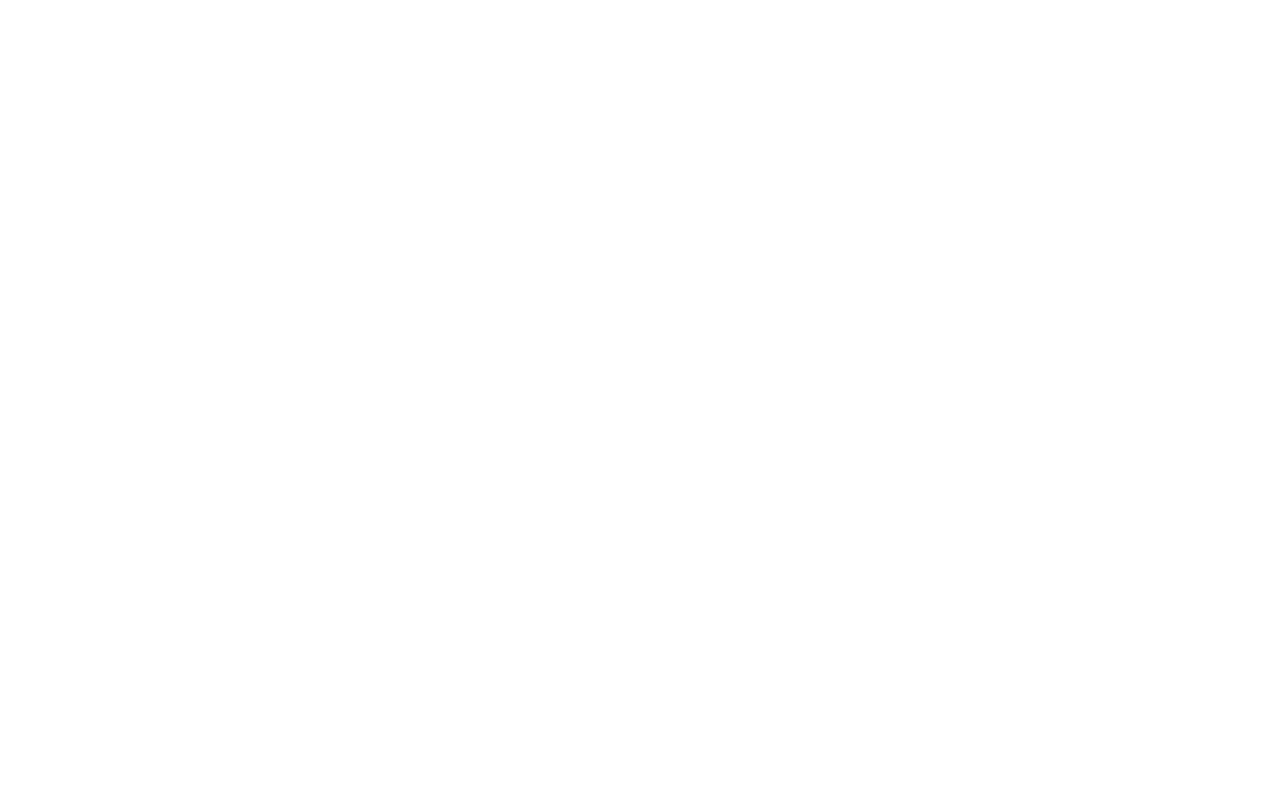
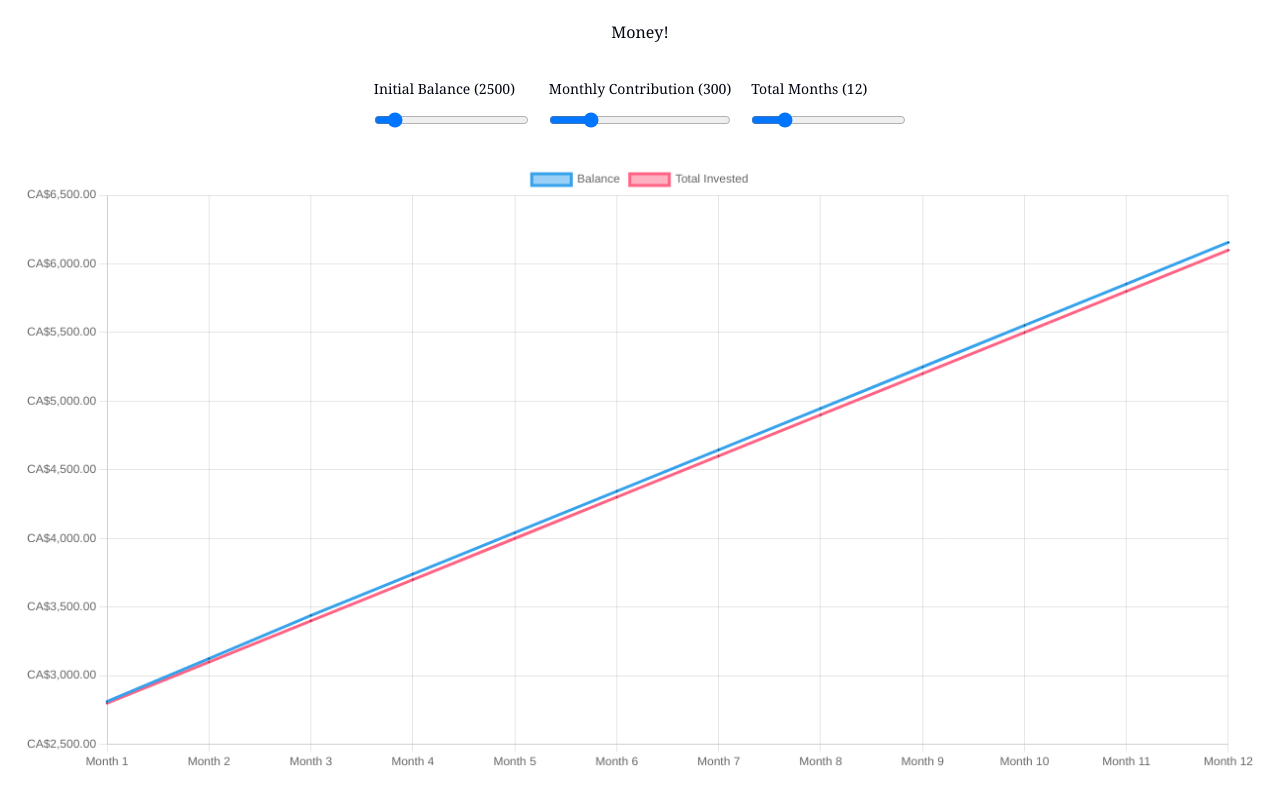
Before and after one commit to iammola/savings-projection, a Svelte app: page / in a window 1280 px wide. Built offline with nearby package versions, Linux system fonts and the light colour scheme.

Commit message:
✨ feat: add chart and other features
- render chart, balance, invested and interest earned values
- allow configuring initial balance, monthly contribution, and total time values

```diff
--- a/index.html
+++ b/index.html
@@ -3,7 +3,7 @@
   <head>
     <meta charset="UTF-8" />
     <meta name="viewport" content="width=device-width, initial-scale=1.0" />
-    <link href="/src/styles.css" rel="stylesheet" />
+    <link href="/src/app.css" rel="stylesheet" />
     <title>---</title>
   </head>
   <body>
--- a/package.json
+++ b/package.json
@@ -14,7 +14,9 @@
     "@tailwindcss/vite": "^4.1.4",
     "@tsconfig/svelte": "^5.0.4",
     "@types/node": "^22.14.1",
+    "bits-ui": "^1.3.19",
     "prettier": "^3.5.3",
+    "prettier-plugin-svelte": "^3.3.3",
     "prettier-plugin-tailwindcss": "^0.6.11",
     "svelte": "^5.23.1",
     "svelte-check": "^4.1.5",
@@ -25,5 +27,9 @@
     "tw-animate-css": "^1.2.5",
     "typescript": "~5.7.2",
     "vite": "^6.3.1"
+  },
+  "dependencies": {
+    "chart.js": "^4.4.9",
+    "clsx": "^2.1.1"
   }
 }
--- a/prettier.config.js
+++ /dev/null
@@ -1,7 +0,0 @@
-/** @type {import('prettier').Config} */
-export default {
-  printWidth: 120,
-  plugins: ["prettier-plugin-tailwindcss"],
-  tailwindStylesheet: "./src/app.css",
-  experimentalTernaries: true,
-};
--- a/src/App.svelte
+++ b/src/App.svelte
@@ -1,4 +1,109 @@
 <script lang="ts">
+  import { Tooltip } from "chart.js";
+
+  import Chart from "$lib/components/Chart.svelte";
+  import { Input } from "$lib/components/shadcn/input";
+  import { Label } from "$lib/components/shadcn/label";
+
+  const currencyFormatter = new Intl.NumberFormat(undefined, { style: "currency", currency: "CAD" });
+
+  let initialBalance = $state(2500);
+  let monthlyContribution = $state(300);
+  let totalMonths = $state(12 /* 1 Year */);
+
+  const bonusInterest = [
+    { minMonth: 0, maxMonth: 2, rate: 5 }, // Between the first 3 months, give an additional 5% interest
+    { minContribution: 200, rate: 0.25 }, // Give an additional 0.25% interest if the closing balance is 200 more than the previous month
+  ];
+  const interestTiers = [
+    { min: 0, rate: 0.25 },
+    { min: 10e3, rate: 0.3 },
+    { min: 25e3, rate: 0.55 },
+    { min: 10e4, rate: 0.8 },
+    { min: 5e5, rate: 1 },
+  ];
+
+  const data = $derived(calculateAccountGrowth(initialBalance, monthlyContribution, totalMonths));
+
+  function calculateAccountGrowth(initialBalance: number, monthlyContribution: number, totalMonths: number) {
+    const FALLBACK = { interestEarned: 0, invested: initialBalance, balance: initialBalance };
+
+    return Array.from({ length: totalMonths }).reduce<Array<typeof FALLBACK>>((acc, _, monthIndex) => {
+      const previous = acc[monthIndex - 1] ?? FALLBACK;
+      const interestRate = [
+        interestTiers.findLast((tier) => tier.min < previous.balance)?.rate ?? 0,
+        ...bonusInterest.flatMap((i) => {
+          if (i.minContribution != null && monthlyContribution < i.minContribution) return [];
+          if (i.minMonth != null && monthIndex < i.minMonth) return [];
+          if (i.maxMonth != null && monthIndex > i.maxMonth) return [];
+          return i.rate;
+        }),
+      ].reduce((acc, cur) => acc + cur / (12 * 100), 0);
+
+      const nextInvested = +(previous.invested + monthlyContribution).toFixed(2);
+      const nextInterestEarned = +(previous.interestEarned + previous.balance * interestRate).toFixed(2);
+
+      return [
+        ...acc,
+        { invested: nextInvested, interestEarned: nextInterestEarned, balance: nextInterestEarned + nextInvested },
+      ];
+    }, []);
+  }
 </script>
 
-<main></main>
+<main class="flex h-screen w-screen flex-col items-center justify-center-safe gap-4 p-4 *:min-h-0">
+  <h1>Money!</h1>
+  <p></p>
+  <section class="flex shrink-0 gap-5">
+    <div>
+      <Label>Initial Balance ({initialBalance})</Label>
+      <Input type="range" bind:value={initialBalance} min={0} max={10e5} step={100} />
+    </div>
+    <div>
+      <Label>Monthly Contribution ({monthlyContribution})</Label>
+      <Input type="range" bind:value={monthlyContribution} min={0} max={2e3} step={10} />
+    </div>
+    <div>
+      <Label>Total Months ({totalMonths})</Label>
+      <Input type="range" bind:value={totalMonths} min={0} max={12 * 9} step={1} />
+    </div>
+  </section>
+  <Chart
+    type="line"
+    data={{
+      labels: data.map((_, i) => `Month ${i + 1}`),
+      datasets: [
+        {
+          label: "Balance",
+          data: data.map((d) => d.balance),
+          normalized: true,
+          pointRadius: 1,
+          pointBackgroundColor: "black",
+        },
+        {
+          label: "Total Invested",
+          data: data.map((d) => d.invested),
+          normalized: true,
+          pointRadius: 1,
+          pointBackgroundColor: "black",
+        },
+      ],
+    }}
+    options={{
+      animation: false,
+      scales: {
+        y: { ticks: { callback: (tickValue) => currencyFormatter.format(+tickValue) } },
+      },
+      interaction: { intersect: false, mode: "index" },
+      plugins: {
+        tooltip: {
+          callbacks: {
+            footer: ([a]) => `Interest Earned: ${currencyFormatter.format(data[a.dataIndex].interestEarned)}`,
+          },
+        },
+      },
+    }}
+    plugins={[Tooltip]}
+    class="p-2"
+  />
+</main>
--- a/src/app.css
+++ b/src/app.css
@@ -30,7 +30,7 @@
   --foreground: oklch(0.985 0.002 247.839);
   --card: oklch(0.21 0.034 264.665);
   --card-foreground: oklch(0.985 0.002 247.839);
-  --popover: oklch(00.13 0.028 261.692);
+  --popover: oklch(0.21 0.034 264.665);
   --popover-foreground: oklch(0.985 0.002 247.839);
   --primary: oklch(0.928 0.006 264.531);
   --primary-foreground: oklch(0.21 0.034 264.665);
@@ -69,18 +69,21 @@
   --color-card: var(--card);
   --color-card-foreground: var(--card-foreground);
 
-  --rounded-xl: calc(var(--radius) + 4px);
   --rounded-lg: var(--radius);
   --rounded-md: calc(var(--radius) - 2px);
   --rounded-sm: calc(var(--radius) - 4px);
 }
 
+@utility container {
+  padding-inline: 2rem;
+  margin-inline: auto;
+}
+
 @layer base {
   * {
-    @apply border-border outline-ring/50;
+    @apply border-border font-serif;
   }
-
   body {
-    @apply bg-background font-sans text-foreground antialiased;
+    @apply bg-background text-foreground;
   }
 }
--- /dev/null
+++ b/src/lib/components/Chart.svelte
@@ -0,0 +1,32 @@
+<script lang="ts" generics="Type extends ChartType">
+  import { Chart } from "chart.js/auto";
+
+  import type { HTMLCanvasAttributes } from "svelte/elements";
+  import type { ChartData, ChartOptions, ChartType, Plugin } from "chart.js";
+
+  interface Props extends HTMLCanvasAttributes {
+    type: Type;
+    data: ChartData<Type>;
+    options?: ChartOptions<Type>;
+    plugins?: Plugin<Type>[];
+  }
+
+  const { type, data, options, plugins, ...rest }: Props = $props();
+
+  let canvasElem: HTMLCanvasElement;
+  let chart: Chart<Type>;
+
+  $effect(() => {
+    chart = new Chart(canvasElem, { type, data, options, plugins });
+    return () => chart.destroy();
+  });
+
+  $effect(() => {
+    if (chart) {
+      chart.data = data;
+      chart.update();
+    }
+  });
+</script>
+
+<canvas bind:this={canvasElem} {...rest}></canvas>
--- /dev/null
+++ b/src/lib/components/shadcn/input/index.ts
@@ -0,0 +1,7 @@
+import Root from "./input.svelte";
+
+export {
+  Root,
+  //
+  Root as Input,
+};
--- /dev/null
+++ b/src/lib/components/shadcn/input/input.svelte
@@ -0,0 +1,45 @@
+<script lang="ts">
+  import type { HTMLInputAttributes, HTMLInputTypeAttribute } from "svelte/elements";
+  import type { WithElementRef } from "bits-ui";
+  import { cn } from "$lib/utils";
+
+  type InputType = Exclude<HTMLInputTypeAttribute, "file">;
+
+  type Props = WithElementRef<
+    Omit<HTMLInputAttributes, "type"> & ({ type: "file"; files?: FileList } | { type?: InputType; files?: undefined })
+  >;
+
+  let {
+    ref = $bindable(null),
+    value = $bindable(),
+    type,
+    files = $bindable(),
+    class: className,
+    ...restProps
+  }: Props = $props();
+</script>
+
+{#if type === "file"}
+  <input
+    bind:this={ref}
+    class={cn(
+      "flex h-10 w-full rounded-md border border-input bg-background px-3 py-2 text-base ring-offset-background file:border-0 file:bg-transparent file:text-sm file:font-medium placeholder:text-muted-foreground focus-visible:ring-2 focus-visible:ring-ring focus-visible:ring-offset-2 focus-visible:outline-hidden disabled:cursor-not-allowed disabled:opacity-50 md:text-sm",
+      className,
+    )}
+    type="file"
+    bind:files
+    bind:value
+    {...restProps}
+  />
+{:else}
+  <input
+    bind:this={ref}
+    class={cn(
+      "flex h-10 w-full rounded-md border border-input bg-background px-3 py-2 text-base ring-offset-background file:border-0 file:bg-transparent file:text-sm file:font-medium placeholder:text-muted-foreground focus-visible:ring-2 focus-visible:ring-ring focus-visible:ring-offset-2 focus-visible:outline-hidden disabled:cursor-not-allowed disabled:opacity-50 md:text-sm",
+      className,
+    )}
+    {type}
+    bind:value
+    {...restProps}
+  />
+{/if}
--- /dev/null
+++ b/src/lib/components/shadcn/label/index.ts
@@ -0,0 +1,7 @@
+import Root from "./label.svelte";
+
+export {
+  Root,
+  //
+  Root as Label,
+};
--- /dev/null
+++ b/src/lib/components/shadcn/label/label.svelte
@@ -0,0 +1,12 @@
+<script lang="ts">
+  import { Label as LabelPrimitive } from "bits-ui";
+  import { cn } from "$lib/utils";
+
+  let { ref = $bindable(null), class: className, ...restProps }: LabelPrimitive.RootProps = $props();
+</script>
+
+<LabelPrimitive.Root
+  bind:ref
+  class={cn("text-sm leading-none font-medium peer-disabled:cursor-not-allowed peer-disabled:opacity-70", className)}
+  {...restProps}
+/>
--- a/src/lib/utils.ts
+++ b/src/lib/utils.ts
@@ -1,30 +1,6 @@
+import { type ClassValue, clsx } from "clsx";
 import { twMerge } from "tailwind-merge";
 
-/**
- * It takes an array of strings, arrays, and objects, and returns a string of all the truthy values
- * @param args - array of strings, arrays, and objects
- * @returns a string of class names.
- */
-export function cn(...args: C[]) {
-  const result: string[] = [];
-
-  for (let i = 0; i < args.length; i++) {
-    const element = args[i];
-    if (element == null || element === false || element === "") continue;
-
-    if (typeof element === "string") {
-      result.push(element);
-    } else if (Array.isArray(element)) {
-      const [cond, left, right = ""] = element;
-      result.push(cond ? left : right);
-    } else {
-      for (const classes in element) {
-        if (element[classes]) result.push(classes);
-      }
-    }
-  }
-
-  return twMerge(...result);
+export function cn(...inputs: ClassValue[]) {
+  return twMerge(clsx(inputs));
 }
-
-type C = undefined | null | false | string | [unknown, string, string?] | Record<string, unknown>;
```
Also changed, not shown: components.json, 2 other files (tests, documents, lock files or other folders).
